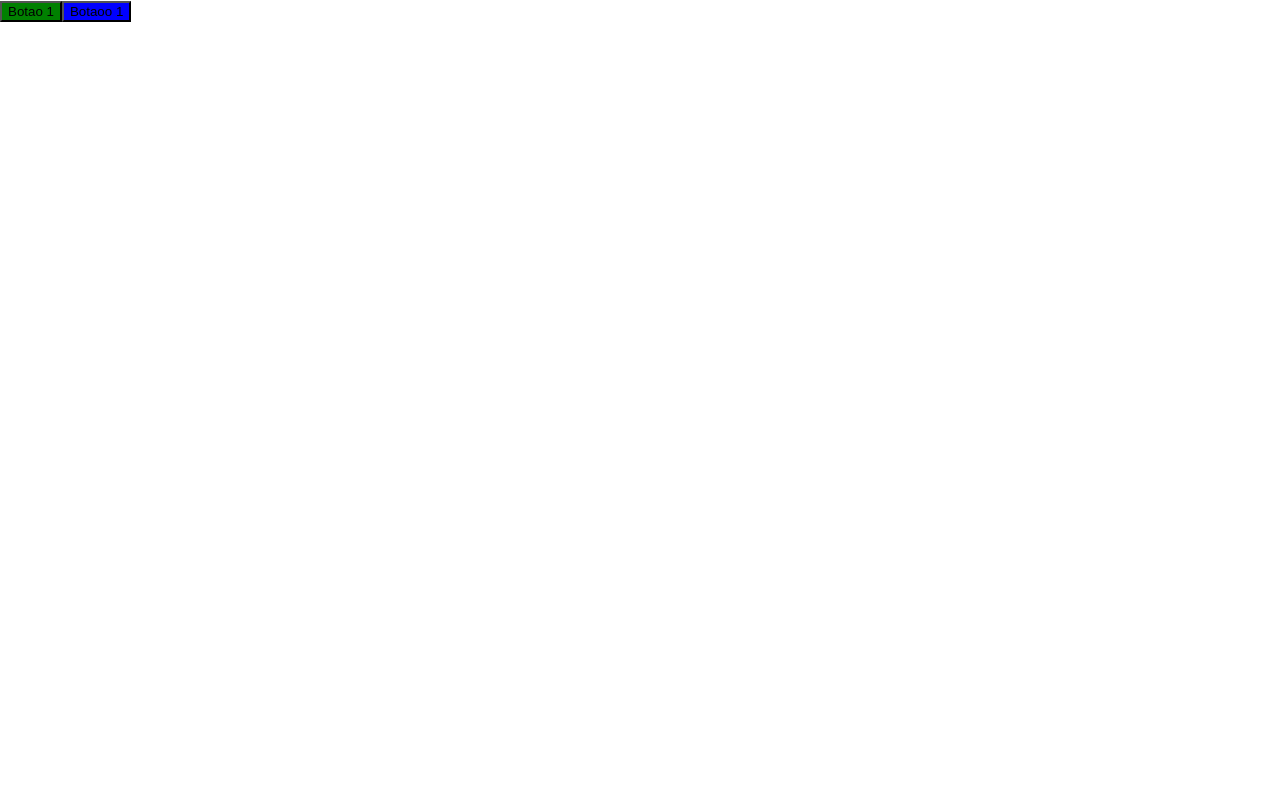
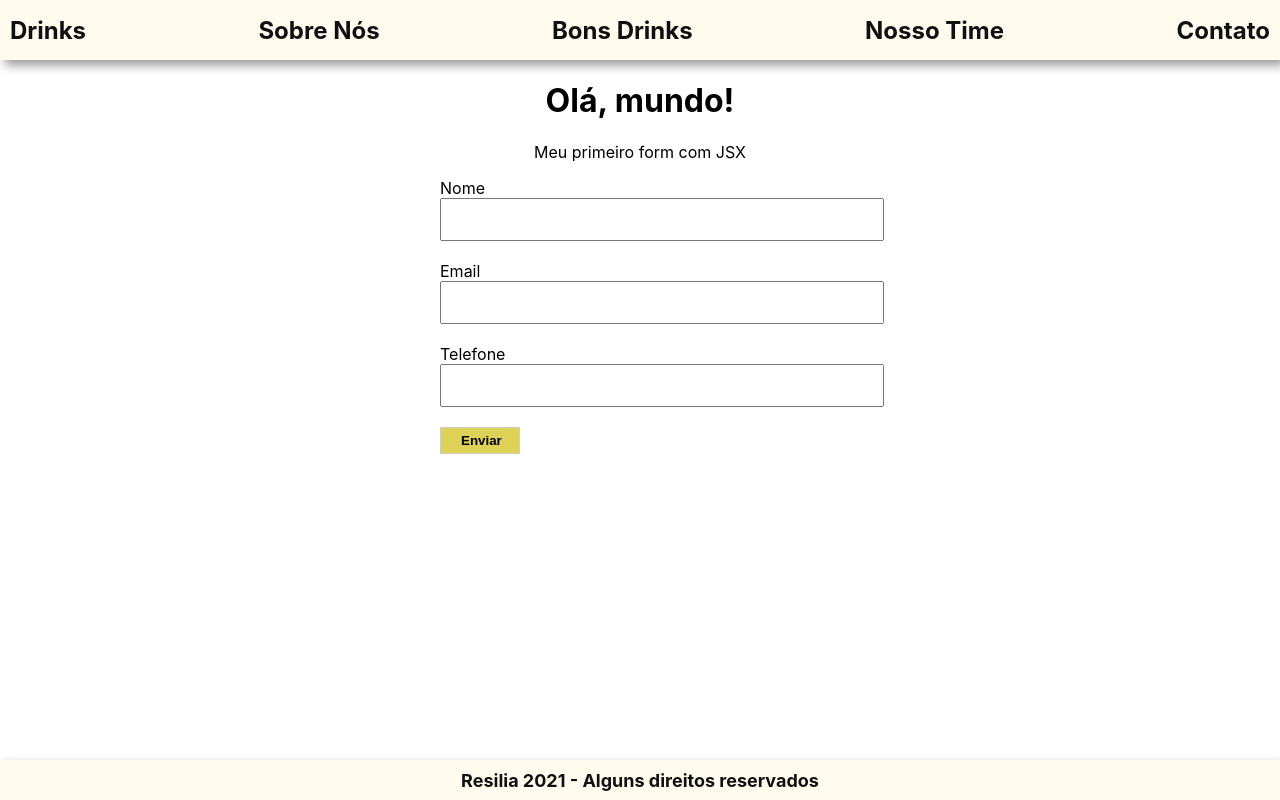
Before and after one commit to rafael-angonese/bons-drinks-resilia, a React (Create React App) app: page / in a window 1280 px wide. Built offline with nearby package versions, Linux system fonts and the light colour scheme.

Commit message:
:recycle: refactor: changed styles in components to module css

```diff
--- a/src/App.css
+++ b/src/App.css
@@ -1,4 +1,3 @@
-
 .grid {
   display: grid;
   min-height: 100vh;
@@ -22,7 +21,3 @@ main {
 footer {
   grid-area: footer;
 }
-
-.redColor {
-  background-color: blue !important;
-}
--- a/src/App.js
+++ b/src/App.js
@@ -1,9 +1,9 @@
 import Button from "./components/Button/Button";
 import ButtonClass from "./components/ButtonClass";
 import Clientes from "./components/Clientes";
-import ContactForm from "./components/ContactForm";
-import Header from "./components/Header";
-import Footer from "./components/Footer";
+import ContactForm from "./components/ContactForm/ContactForm";
+import Header from "./components/Header/Header";
+import Footer from "./components/Footer/Footer";
 
 import React from "react";
 
@@ -11,10 +11,13 @@ import "./App.css";
 
 function App() {
   return (
-    <>
-      <Button />
-      <button className="redColor">Botaoo 1</button>
-    </>
+    <div className="grid">
+      <Header />
+      <main>
+        <ContactForm />
+      </main>
+      <Footer />
+    </div>
   );
 }
 
--- a/src/components/ContactForm.js
+++ /dev/null
@@ -1,42 +0,0 @@
-import React from "react";
-
-class ConctactForm extends React.Component {
-  render() {
-    const meuInput = {
-      width: "100%",
-      padding: "12px 20px",
-      marginBottom: "20px",
-    };
-    const meuBotao = {
-      width: "80px",
-      padding: "5px 20px",
-      textAlign: "center",
-      fontWeight: "bold",
-      backgroundColor: "#ddd255",
-      border: "1px solid #cccccc",
-      marginRight: "15px",
-    };
-
-    return (
-      <div>
-        <h1 style={{ textAlign: "center" }}>Olá, mundo!</h1>
-
-        <p style={{ color: "green", textAlign: "center" }}>
-          Meu primeiro form com JSX
-        </p>
-
-        <form style={{ width: "400px", margin: "0 auto" }}>
-          <label>Nome</label>
-          <input style={meuInput} />
-          <label>Email</label>
-          <input style={meuInput} />
-          <label>Telefone</label>
-          <input style={meuInput} />
-          <button style={meuBotao}>Enviar</button>
-        </form>
-      </div>
-    );
-  }
-}
-
-export default ConctactForm;
--- /dev/null
+++ b/src/components/ContactForm/ContactForm.js
@@ -0,0 +1,27 @@
+import React from "react";
+
+import styles from "./styles.module.css";
+
+class ConctactForm extends React.Component {
+  render() {
+    return (
+      <div>
+        <h1 className={styles.title}>Olá, mundo!</h1>
+
+        <p className={styles.subTitle}>Meu primeiro form com JSX</p>
+
+        <form className={styles.form}>
+          <label>Nome</label>
+          <input className={styles.meuInput} />
+          <label>Email</label>
+          <input className={styles.meuInput} />
+          <label>Telefone</label>
+          <input className={styles.meuInput} />
+          <button className={styles.meuBotao}>Enviar</button>
+        </form>
+      </div>
+    );
+  }
+}
+
+export default ConctactForm;
--- /dev/null
+++ b/src/components/ContactForm/styles.module.css
@@ -0,0 +1,29 @@
+.title {
+  text-align: center;
+}
+
+.subTitle {
+  text-align: center;
+  color: "green";
+}
+
+.form {
+  width: 400px;
+  margin: 0 auto;
+}
+
+.meuInput {
+  width: 100%;
+  padding: 12px 20px;
+  margin-bottom: 20px;
+}
+
+.meuBotao {
+  width: 80px;
+  padding: 5px 20px;
+  text-align: center;
+  font-weight: bold;
+  background-color: #ddd255;
+  border: 1px solid #cccccc;
+  margin-right: 15px;
+}
--- a/src/components/Footer.js
+++ /dev/null
@@ -1,30 +0,0 @@
-import React from "react";
-
-class Footer extends React.Component {
-  render() {
-    const footer = {
-      backgroundColor: "#FFFBEF",
-      display: "flex",
-      alignItems: "center",
-      boxShadow: "5px 5px 10px rgba(0, 0, 0, 0.42)",
-    };
-
-    const text = {
-      fontSize: "18px",
-      fontWeight: "bold",
-      color: "#101010",
-      textAlign: "center",
-      margin: "0 auto",
-    };
-
-    return (
-      <footer style={footer}>
-        <p style={text}>
-          Resilia {new Date().getFullYear()} - Alguns direitos reservados
-        </p>
-      </footer>
-    );
-  }
-}
-
-export default Footer;
--- /dev/null
+++ b/src/components/Footer/Footer.js
@@ -0,0 +1,17 @@
+import React from "react";
+
+import styles from "./styles.module.css";
+
+class Footer extends React.Component {
+  render() {
+    return (
+      <footer className={styles.footer}>
+        <p className={styles.text}>
+          Resilia {new Date().getFullYear()} - Alguns direitos reservados
+        </p>
+      </footer>
+    );
+  }
+}
+
+export default Footer;
--- /dev/null
+++ b/src/components/Footer/styles.module.css
@@ -0,0 +1,14 @@
+.footer {
+  background-color: #fffbef;
+  display: flex;
+  align-items: center;
+  box-shadow: 5px 5px 10px rgba(0, 0, 0, 0.42);
+}
+
+.text {
+  font-size: 18px;
+  font-weight: bold;
+  color: #101010;
+  text-align: center;
+  margin: 0 auto;
+}
--- a/src/components/Header.js
+++ /dev/null
@@ -1,53 +0,0 @@
-import React from "react";
-
-class Header extends React.Component {
-  render() {
-    const navMenu = {
-      backgroundColor: "#FFFBEF",
-      boxShadow: "5px 5px 10px rgba(0, 0, 0, 0.42)",
-    };
-    const myNav = {
-      display: "flex",
-      justifyContent: "space-between",
-      alignItems: "center",
-      height: "100%",
-    };
-
-    const menuItem = {
-      fontSize: "24px",
-      fontWeight: "bold",
-      textDecoration: "none",
-      color: "#101010",
-      padding: "10px",
-      alignSelf: "center",
-    };
-
-    return (
-      <header style={navMenu}>
-        <nav style={myNav}>
-          <a
-            href="#drinks"
-            style={menuItem}
-            onMouseOver="this.style.color='red'"
-          >
-            Drinks
-          </a>
-          <a href="#sobre" style={menuItem}>
-            Sobre Nós
-          </a>
-          <a href="#home" style={menuItem}>
-            Bons Drinks
-          </a>
-          <a href="#time" style={menuItem}>
-            Nosso Time
-          </a>
-          <a href="#contact" style={menuItem}>
-            Contato
-          </a>
-        </nav>
-      </header>
-    );
-  }
-}
-
-export default Header;
--- /dev/null
+++ b/src/components/Header/Header.js
@@ -0,0 +1,35 @@
+import React from "react";
+
+import styles from "./styles.module.css";
+
+class Header extends React.Component {
+  render() {
+    return (
+      <header className={styles.navMenu}>
+        <nav className={styles.myNav}>
+          <a
+            href="#drinks"
+            className={styles.menuItem}
+            onMouseOver="this.style.color='red'"
+          >
+            Drinks
+          </a>
+          <a href="#sobre" className={styles.menuItem}>
+            Sobre Nós
+          </a>
+          <a href="#home" className={styles.menuItem}>
+            Bons Drinks
+          </a>
+          <a href="#time" className={styles.menuItem}>
+            Nosso Time
+          </a>
+          <a href="#contact" className={styles.menuItem}>
+            Contato
+          </a>
+        </nav>
+      </header>
+    );
+  }
+}
+
+export default Header;
--- /dev/null
+++ b/src/components/Header/styles.module.css
@@ -0,0 +1,19 @@
+.navMenu {
+  background-color: #fffbef;
+  box-shadow: 5px 5px 10px rgba(0, 0, 0, 0.42);
+}
+.myNav {
+  display: flex;
+  justify-content: space-between;
+  align-items: center;
+  height: 100%;
+}
+
+.menuItem {
+  font-size: 24px;
+  font-weight: bold;
+  text-decoration: none;
+  color: #101010;
+  padding: 10px;
+  align-self: center;
+}
```
